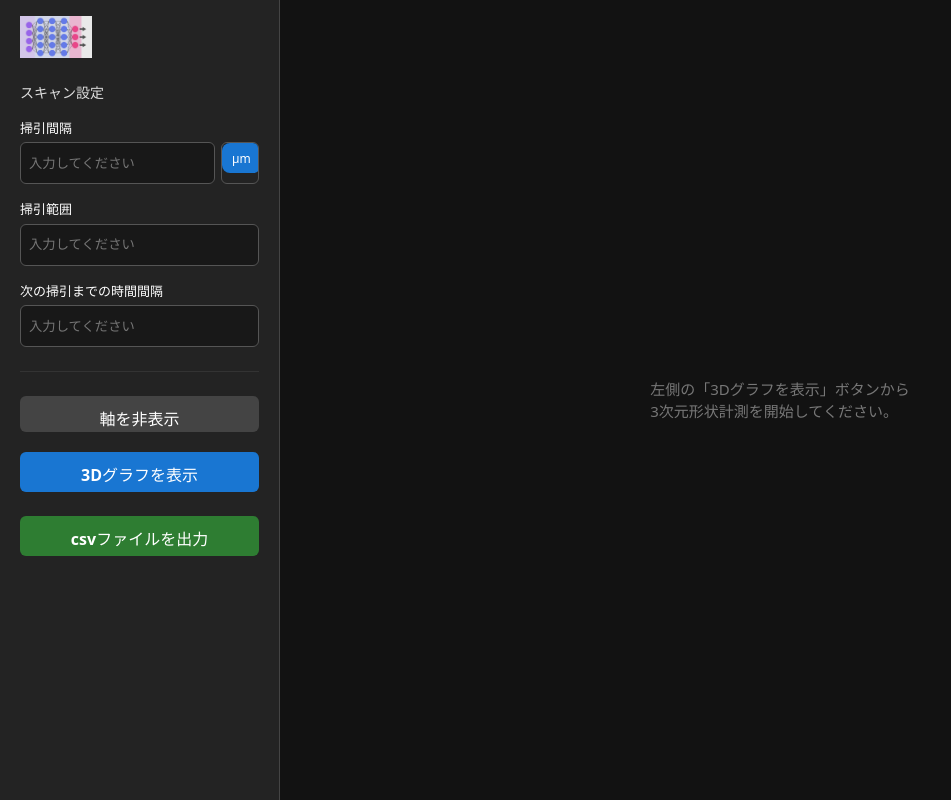
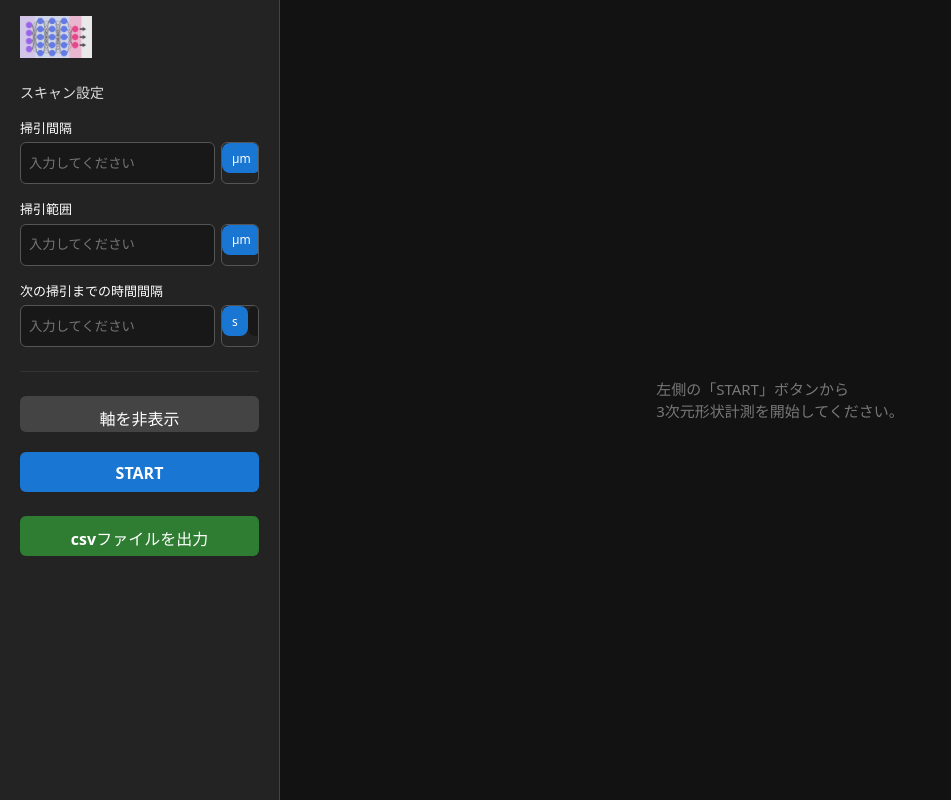
Before and after one commit to 0122POND/optical-device-ui, a React app in the folder frontend/: page / in a window 1280 px wide. Shown: the whole page, without its empty margins (0-951 px from the left). Built offline with nearby package versions, Linux system fonts and the light colour scheme; the HTML template or start-up script is replaced by a standard one.

Commit message:
[add]タブを追加

```diff
--- a/frontend/src/App.tsx
+++ b/frontend/src/App.tsx
@@ -92,6 +92,12 @@ function App() {
   const [sweepRange, setSweepRange] = useState("");
   const [sweepIntervalUnit, setSweepIntervalUnit] = useState<"um" | "mm">("um");
   const [sweepRangeUnit, setSweepRangeUnit] = useState<"um" | "mm">("um");
+
+  // 次の掃引までの時間間隔 & 単位 (s / ms)
+  const [sweepTimeInterval, setSweepTimeInterval] = useState("");
+  const [sweepTimeUnit, setSweepTimeUnit] = useState<"s" | "ms">("s");
+
+
 
   const [zData, setZData] = useState<(number | null)[][] | null>(null);
 
@@ -308,10 +314,14 @@ useEffect(() => {
           {/* 掃引範囲 */}
           <div style={{ display: "flex", flexDirection: "column", gap: "4px" }}>
             <label style={{ fontSize: "13px" }}>掃引範囲</label>
+            <div style={{ display: "flex", gap: "6px" }}>
               <input
                 type="text"
                 placeholder="入力してください"
+                value={sweepRange}
+                onChange={e => setSweepRange(e.target.value)}
                 style={{
+                  flex: 1,
                   height: "32px",
                   padding: "4px 8px",
                   borderRadius: "6px",
@@ -320,15 +330,61 @@ useEffect(() => {
                   color: "#fff",
                 }}
               />
+              <div
+                style={{
+                  display: "flex",
+                  borderRadius: "6px",
+                  overflow: "hidden",
+                  border: "1px solid #555",
+                }}
+              >
+                <button
+                  type="button"
+                  onClick={() => setSweepRangeUnit("um")}
+                  style={{
+                    padding: "0 10px",
+                    height: "30px",
+                    border: "none",
+                    cursor: "pointer",
+                    fontSize: "12px",
+                    backgroundColor:
+                      sweepRangeUnit === "um" ? "#1976d2" : "#181818",
+                    color: "#fff",
+                  }}
+                >
+                  µm
+                </button>
+                <button
+                  type="button"
+                  onClick={() => setSweepRangeUnit("mm")}
+                  style={{
+                    padding: "0 10px",
+                    height: "30px",
+                    border: "none",
+                    cursor: "pointer",
+                    fontSize: "12px",
+                    backgroundColor:
+                      sweepRangeUnit === "mm" ? "#1976d2" : "#181818",
+                    color: "#fff",
+                  }}
+                >
+                  mm
+                </button>
+              </div>
+            </div>
           </div>
 
           {/* 次の掃引までの時間間隔 */}
           <div style={{ display: "flex", flexDirection: "column", gap: "4px" }}>
             <label style={{ fontSize: "13px" }}>次の掃引までの時間間隔</label>
+            <div style={{ display: "flex", gap: "6px" }}>
               <input
                 type="text"
                 placeholder="入力してください"
+                value={sweepTimeInterval}
+                onChange={e => setSweepTimeInterval(e.target.value)}
                 style={{
+                  flex: 1,
                   height: "32px",
                   padding: "4px 8px",
                   borderRadius: "6px",
@@ -337,7 +393,50 @@ useEffect(() => {
                   color: "#fff",
                 }}
               />
+              <div
+                style={{
+                  display: "flex",
+                  borderRadius: "6px",
+                  overflow: "hidden",
+                  border: "1px solid #555",
+                }}
+              >
+                <button
+                  type="button"
+                  onClick={() => setSweepTimeUnit("s")}
+                  style={{
+                    padding: "0 10px",
+                    height: "30px",
+                    border: "none",
+                    cursor: "pointer",
+                    fontSize: "12px",
+                    backgroundColor:
+                      sweepTimeUnit === "s" ? "#1976d2" : "#181818",
+                    color: "#fff",
+                  }}
+                >
+                  s
+                </button>
+                <button
+                  type="button"
+                  onClick={() => setSweepTimeUnit("ms")}
+                  style={{
+                    padding: "0 10px",
+                    height: "30px",
+                    border: "none",
+                    cursor: "pointer",
+                    fontSize: "12px",
+                    backgroundColor:
+                      sweepTimeUnit === "ms" ? "#1976d2" : "#181818",
+                    color: "#fff",
+                  }}
+                >
+                  ms
+                </button>
               </div>
+            </div>
+          </div>
+
 
           {/* 区切り */}
           <div
@@ -380,7 +479,7 @@ useEffect(() => {
               setShowConfirm(true);
             }}
           >
-            3Dグラフを表示
+            START
           </button>
 
           {/* CSV出力ボタン（緑） */}
@@ -435,7 +534,7 @@ useEffect(() => {
                   fontSize: "15px",
                 }}
               >
-                左側の「3Dグラフを表示」ボタンから
+                左側の「START」ボタンから
                 <br />
                 3次元形状計測を開始してください。
               </div>
```
Also changed, not shown: 1 other file (tests, documents, lock files or other folders). Lines whose indentation alone changed are shown as unchanged.
